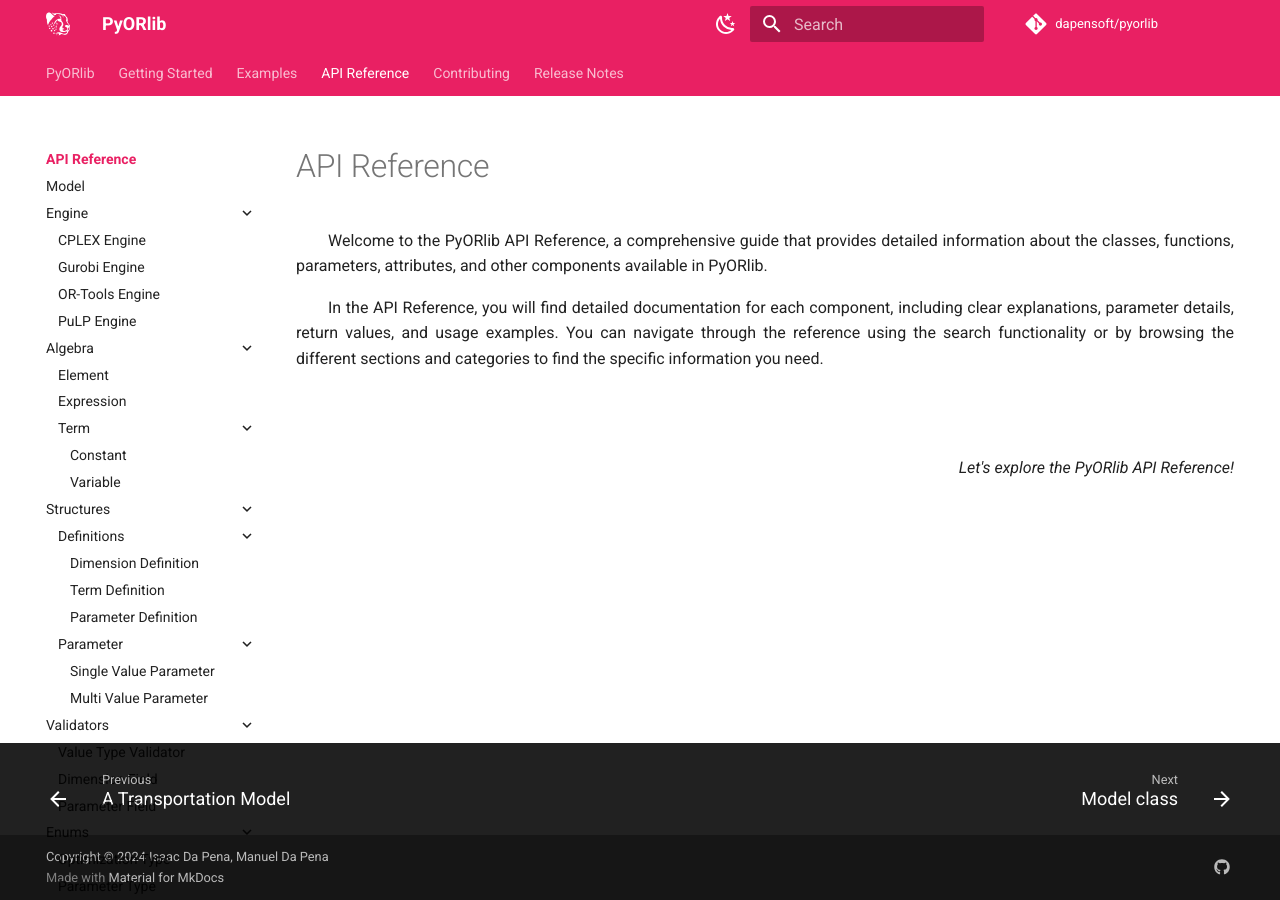
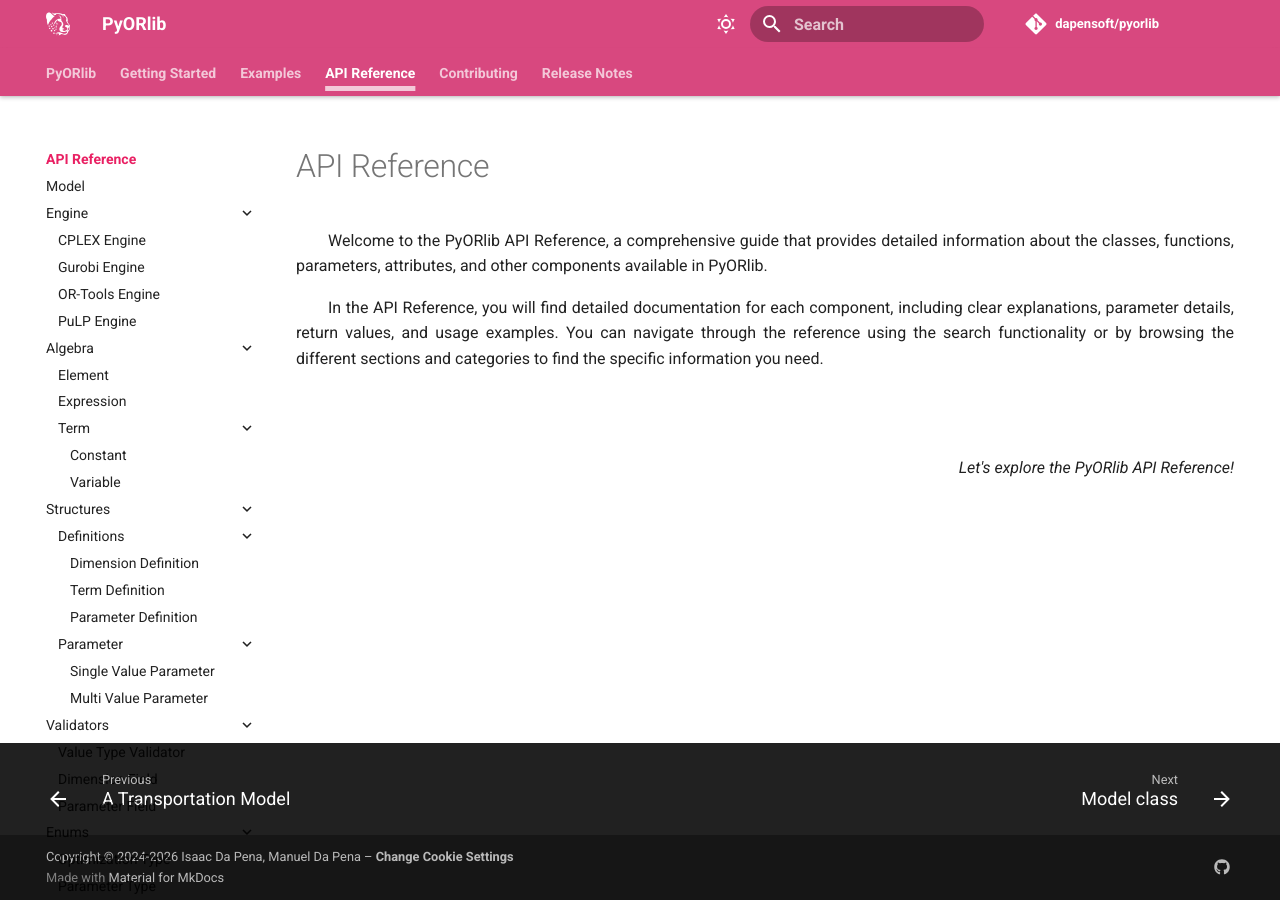
Before and after one commit to dapensoft/pyorlib, an MkDocs documentation site: the page built from docs/api/index.md, in a window 1280 px wide. Built offline with MkDocs 1.6.1 and Material for MkDocs 9.7.7, drawn with Linux system fonts in a browser that asks for light colours; comment, search, counter and statistics services are not loaded.

Commit message:
Remove `polyfill.io`; add Google Analytics, cookie consent, and visual improvements (#9)
* Add Analytics, Cookie Consent, and UI Improvements

* Remove `polyfill.io` from `extra_javascript` due to security risk

* Bump GitHub Actions versions & add Google Analytics variable

* Update mkdocs.yml

```diff
--- /dev/null
+++ b/docs/.overrides/404.html
@@ -0,0 +1,48 @@
+{% extends "main.html" %}
+
+<!-- Content -->
+{% block content %}
+<style>
+    svg#clouds {
+        position: fixed;
+        width: 1920px;
+        z-index: -10;
+
+        left: -230px;
+        bottom: -4rem;
+
+        height: unset;
+        max-width: unset;
+    }
+</style>
+
+<script>
+    window.addEventListener("DOMContentLoaded", () => {
+        function get_path() {
+            const urlParams = new URLSearchParams(window.location.search);
+            const pathValue = urlParams.get('path');
+            return pathValue ? decodeURIComponent(pathValue) : "/unknown"
+        }
+
+        document.getElementById("path").textContent = get_path();
+    });
+</script>
+
+<h1>404 - Page Not Found</h1>
+
+<p style="opacity: .75;">
+    The requested URL <strong><span id="path"></span></strong> was not found in this documentation.
+</p>
+
+<p style="opacity: .75;">
+    Try searching or go to <a href="{{ base_url }}">PyORlib's home page</a>.
+</p>
+
+<svg id="clouds" xmlns="http://www.w3.org/2000/svg" width="2611.084" height="485.677" viewBox="0 0 2611.084 485.677">
+    <title>Gray Clouds Background</title>
+    <path id="Path_39" data-name="Path 39"
+          d="M2379.709,863.793c10-93-77-171-168-149-52-114-225-105-264,15-75,3-140,59-152,133-30,2.83-66.725,9.829-93.5,26.25-26.771-16.421-63.5-23.42-93.5-26.25-12-74-77-130-152-133-39-120-212-129-264-15-54.084-13.075-106.753,9.173-138.488,48.9-31.734-39.726-84.4-61.974-138.487-48.9-52-114-225-105-264,15a162.027,162.027,0,0,0-103.147,43.044c-30.633-45.365-87.1-72.091-145.206-58.044-52-114-225-105-264,15-75,3-140,59-152,133-53,5-127,23-130,83-2,42,35,72,70,86,49,20,106,18,157,5a165.625,165.625,0,0,0,120,0c47,94,178,113,251,33,61.112,8.015,113.854-5.72,150.492-29.764a165.62,165.62,0,0,0,110.861-3.236c47,94,178,113,251,33,31.385,4.116,60.563,2.495,86.487-3.311,25.924,5.806,55.1,7.427,86.488,3.311,73,80,204,61,251-33a165.625,165.625,0,0,0,120,0c51,13,108,15,157-5a147.188,147.188,0,0,0,33.5-18.694,147.217,147.217,0,0,0,33.5,18.694c49,20,106,18,157,5a165.625,165.625,0,0,0,120,0c47,94,178,113,251,33C2446.709,1093.793,2554.709,922.793,2379.709,863.793Z"
+          transform="translate(142.69 -634.312)" fill="var(--md-default-fg-color--lightest)"/>
+</svg>
+
+{% endblock %}
--- /dev/null
+++ b/docs/stylesheets/consent.css
@@ -0,0 +1,49 @@
+.md-consent__overlay {
+    pointer-events: none;
+    background-color: inherit;
+    -webkit-backdrop-filter: none;
+    backdrop-filter: none;
+}
+
+.md-consent__inner {
+    background-color: color-mix(in srgb, var(--md-default-bg-color) 75%, transparent);
+    -webkit-backdrop-filter: blur(0.7rem);
+    backdrop-filter: blur(0.7rem);
+    border-radius: 0;
+
+    h4 {
+        display: flex;
+        align-items: center;
+    }
+
+    img {
+        width: 1.5rem;
+        height: 1.5rem;
+        margin-right: 0.5rem;
+    }
+
+    .md-button {
+        border-radius: 1rem;
+    }
+
+    &::before {
+        content: "";
+        position: absolute;
+        pointer-events: none;
+        background-color: color-mix(in srgb, var(--md-primary-fg-color) 7%, transparent);
+        z-index: 0;
+        inset: 0;
+    }
+}
+
+.md-consent__controls {
+    .md-button {
+        border-color: var(--md-primary-fg-color--dark);
+        color: var(--md-primary-fg-color--dark);
+    }
+
+    .md-button--primary {
+        background-color: var(--md-primary-fg-color--dark);
+        color: var(--md-primary-bg-color);
+    }
+}
--- /dev/null
+++ b/docs/stylesheets/header.css
@@ -0,0 +1,20 @@
+.md-header {
+    font-weight: bold;
+    background-color: color-mix(in srgb, var(--md-primary-fg-color) 53%, transparent);
+    -webkit-backdrop-filter: blur(0.5rem);
+    backdrop-filter: blur(0.5rem);
+    border-radius: 0;
+
+    &::before {
+        content: "";
+        position: absolute;
+        pointer-events: none;
+        background-color: color-mix(in srgb, var(--md-primary-fg-color--dark) 57%, transparent);
+        z-index: 0;
+        inset: 0;
+    }
+}
+
+.md-header__source {
+    z-index: 0;
+}
--- /dev/null
+++ b/docs/stylesheets/search-bar.css
@@ -0,0 +1,30 @@
+.md-search__input {
+	font-weight: bold;
+}
+
+.md-search__form {
+	border-radius: 1rem;
+	border-top-right-radius: 1rem !important;
+	border-top-left-radius: 1rem !important;
+
+	&:hover {
+		background-color: var(--md-default-fg-color--lighter);
+	}
+}
+
+.md-search__output {
+	border-bottom-left-radius: 1rem !important;
+	border-bottom-right-radius: 1rem !important;
+}
+
+@media screen and (max-width: 59.9844em) {
+	.md-search__form {
+		border-top-right-radius: inherit !important;
+		border-top-left-radius: inherit !important;
+	}
+
+	.md-search__output {
+		border-bottom-left-radius: inherit !important;
+		border-bottom-right-radius: inherit !important;
+	}
+}
--- /dev/null
+++ b/docs/stylesheets/tabs.css
@@ -0,0 +1,25 @@
+.md-tabs {
+    font-weight: bold;
+    box-shadow: 0 0 .1rem #0000001a, 0 .1rem .2rem #0003;
+    background-color: color-mix(in srgb, var(--md-primary-fg-color) 53%, transparent);
+    -webkit-backdrop-filter: blur(0.5rem);
+    backdrop-filter: blur(0.5rem);
+    border-radius: 0;
+
+    &::before {
+        content: "";
+        position: absolute;
+        pointer-events: none;
+        background-color: color-mix(in srgb, var(--md-primary-fg-color--dark) 57%, transparent);
+        z-index: 0;
+        inset: 0;
+    }
+}
+
+.md-tabs__item--active {
+    text-decoration: underline;
+    text-decoration-color: color-mix(in srgb, var(--md-primary-bg-color) 70%, transparent);
+    text-decoration-thickness: 0.25rem;
+    text-decoration-skip-ink: auto;
+    text-underline-offset: 0.375rem;
+}
--- /dev/null
+++ b/docs/stylesheets/task-list-indicator.css
@@ -0,0 +1,11 @@
+.md-typeset .task-list-indicator::before {
+    background-color: var(--md-default-fg-color--lighter);
+}
+
+.md-typeset [type="checkbox"]:checked+.task-list-indicator::before {
+    background-color: var(--md-primary-fg-color--dark);
+}
+
+.md-typeset .task-list-item {
+    padding-left: 0.25rem;
+}
--- a/mkdocs.yml
+++ b/mkdocs.yml
@@ -12,16 +12,24 @@
 
 # Copyright
 copyright: |
-  Copyright &copy; 2024 <a href="https://github.com/idapena" target="_blank" rel="idapena">Isaac Da Pena</a>,
-  <a href="https://github.com/mdapena" target="_blank" rel="mdapena">Manuel Da Pena</a>
+  Copyright &copy; 2024-2026 <a href="https://github.com/idapena" target="_blank" rel="idapena">Isaac Da Pena</a>,
+  <a href="https://github.com/mdapena" target="_blank" rel="mdapena">Manuel Da Pena</a> –
+  <a style="font-weight: bold;" href="#__consent">Change Cookie Settings</a>
 
 # Configuration
 theme:
   name: material
   language: en
+  custom_dir: docs/.overrides
   logo: images/logo/pyorlib-logo-white.svg
   favicon: images/favicon/pyorlib-logo.ico
   palette:
+    # Palette toggle for automatic mode
+    - media: "(prefers-color-scheme)"
+      toggle:
+        icon: material/weather-sunny
+        name: Switch to light mode
+    # Palette toggle for light mode
     - media: '(prefers-color-scheme: light)'
       scheme: default
       primary: pink
@@ -29,13 +37,14 @@
       toggle:
         icon: material/weather-night
         name: Switch to dark mode
+    # Palette toggle for dark mode
     - media: '(prefers-color-scheme: dark)'
       scheme: slate
       primary: pink
       accent: amber
       toggle:
-        icon: material/weather-sunny
-        name: Switch to light mode
+        icon: material/brightness-auto
+        name: Switch to system preference
   features:
     - navigation.tabs
     - navigation.indexes
@@ -56,11 +65,35 @@
   social:
     - icon: fontawesome/brands/github
       link: https://github.com/dapensoft
+  analytics:
+    provider: google
+    property: !ENV GOOGLE_ANALYTICS_KEY
+    feedback:
+      title: Was this page helpful?
+      ratings:
+        - icon: material/thumb-up-outline
+          name: This page was helpful
+          data: 1
+          note: >-
+            Thanks for your feedback!
+        - icon: material/thumb-down-outline
+          name: This page could be improved
+          data: 0
+          note: >-
+            Thanks for your feedback!
+  consent:
+    title: <img src="https://www.svgrepo.com/show/401340/cookie.svg" alt="Cookie"><span>Cookie Consent</span>
+    description: >-
+      We use cookies to recognize your repeated visits and preferences, as well
+      as to measure the effectiveness of our documentation and whether users
+      find what they're searching for. With your consent, you're helping us to
+      make our documentation better.
 
 # Plugins
 plugins:
   - search
   - git-committers:
+      enabled: !ENV [CI, false]
       repository: dapensoft/pyorlib
       branch: master
       exclude:
@@ -92,7 +125,7 @@
             show_signature_annotations: true
             show_category_heading: true
   - social:
-      enabled: !ENV [ CI, false ]
+      enabled: !ENV [CI, false]
 
 # Extensions
 markdown_extensions:
@@ -122,10 +155,17 @@
   - toc:
       permalink: true
 
+# Extra Stylesheets
+extra_css:
+  - stylesheets/consent.css
+  - stylesheets/header.css
+  - stylesheets/search-bar.css
+  - stylesheets/tabs.css
+  - stylesheets/task-list-indicator.css
+
 # Extra JavaScript for MathJax
 extra_javascript:
   - javascript/mathjax.js
-  - https://polyfill.io/v3/polyfill.min.js?features=es6
   - https://cdn.jsdelivr.net/npm/mathjax@3/es5/tex-mml-chtml.js
 
 # Page tree
@@ -184,7 +224,5 @@
           - Ortools Exception: api/exceptions/ortools-exception.md
           - Pulp Exception: api/exceptions/pulp-exception.md
           - Model Exception: api/exceptions/model-exception.md
-
-
   - Contributing: contributing.md
   - Release Notes: release-notes.md
```
Also changed, not shown: 3 other files.
